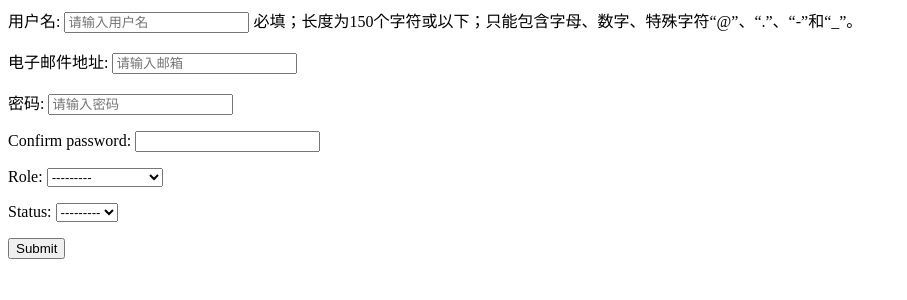
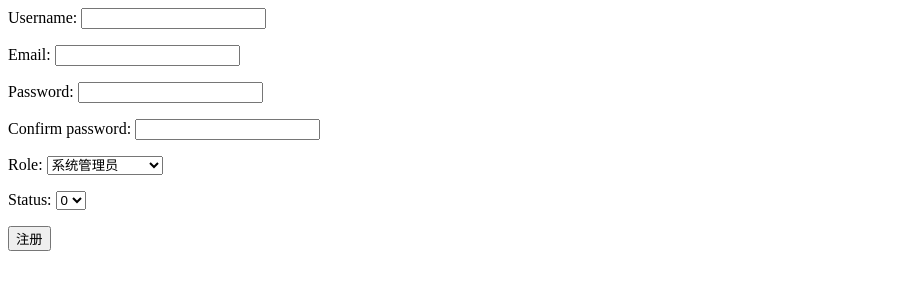
Before and after one commit to xiaolu2333/EDP_ALPHA, a Django app: page /user/register/ in a window 1280 px wide. Shown: the top 300 px of the page, without its empty margins (0-907 px from the left). Run offline with Django 4.2, Linux system fonts and the light colour scheme; tables that the repository leaves empty hold one stand-in row (values such as "Sample post").

Commit message:
完成简单的用户注册、登陆、注销功能

```diff
--- a/EDP_ALPHA/settings.py
+++ b/EDP_ALPHA/settings.py
@@ -134,6 +134,5 @@ STATIC_URL = 'static/'
 
 DEFAULT_AUTO_FIELD = 'django.db.models.BigAutoField'
 
-
-
+# 自定义用户模型
 AUTH_USER_MODEL = 'edp_user.UserProfile'
--- a/edp_index/templates/edp_index/index.html
+++ b/edp_index/templates/edp_index/index.html
@@ -33,8 +33,8 @@
         <a href="#" class="subheader-option">文件</a>
         <a href="#" class="subheader-option">工具</a>
         <a href="#" class="subheader-option">帮助</a>
-        <a href="#" class="subheader-option">三员相关的操作</a>
-        {% if user %}
+        <a href="#" class="subheader-option">三员测试菜单</a>
+        {% if user.username %}
             <a href="{% url 'edp-user:index' %}" class="subheader-user">hello, {{ user.username }}</a>
         {% else %}
             <a href="{% url 'edp-user:index' %}" class="subheader-user">用户中心</a>
--- a/edp_index/views.py
+++ b/edp_index/views.py
@@ -2,4 +2,5 @@ from django.shortcuts import render
 
 
 def index(request):
-    return render(request, 'edp_index/index.html')
+    user = request.user
+    return render(request, 'edp_index/index.html', {'user': user})
--- a/edp_user/forms.py
+++ b/edp_user/forms.py
@@ -2,20 +2,34 @@ from django import forms
 from edp_user.models import UserProfile
 
 
-class UserRegisterForm(forms.ModelForm):
-    confirm_password = forms.CharField(max_length=128)
+class UserRegisterForm(forms.Form):
+    username = forms.CharField()
+    email = forms.CharField()
+    password = forms.CharField()
+    confirm_password = forms.CharField()
+    role = forms.ChoiceField(choices=UserProfile.ROLE)
+    status = forms.ChoiceField(choices=UserProfile.STATUS)
+
 
     class Meta:
         model = UserProfile
         fields = ('username', 'email', 'password', 'confirm_password', 'role', 'status')
+        labels = {
+            'username': '姓名',
+            'email': '邮箱',
+            'password': '密码',
+            'confirm_password': '确认密码',
+            'role': '角色',
+            'status': '状态',
+        }
         widgets = {
-            'username': forms.TextInput(attrs={'lass': 'form-control', 'placeholder': '请输入用户名', }),
+            'username': forms.TextInput(attrs={'class': 'form-control', 'placeholder': '请输入用户名', }),
             'password': forms.PasswordInput(
-                attrs={'class': 'form-control', 'placeholder': '请输入密码', "help_texts": "位数不少为3位"}),
+                attrs={'class': 'form-control', 'placeholder': '请输入密码', }),
             'confirm_password': forms.PasswordInput(attrs={'class': 'form-control', 'placeholder': '请输入密码'}),
             'email': forms.EmailInput(attrs={'class': 'form-control', 'placeholder': '请输入邮箱'}),
-            'role': forms.Select(attrs={'class': 'form-control'}),
-            'status': forms.Select(attrs={'class': 'form-control'}),
+            'role': forms.Select(attrs={'class': 'form-control', 'placeholder': '请选择身份'}),
+            'status': forms.Select(attrs={'class': 'form-control', 'placeholder': '请选择状态'}),
         }
 
     def clean_confirm_password(self):
@@ -31,3 +45,18 @@ class UserRegisterForm(forms.ModelForm):
         if UserProfile.objects.exclude(pk=self.instance.pk).filter(username=username).exists():
             raise forms.ValidationError(f'Username "{username}" is already in use.')
         return username
+
+
+class EDPUserLoginForm(forms.ModelForm):
+    username = forms.CharField()
+    password = forms.CharField()
+
+    class Meta:
+        model = UserProfile
+        fields = ('username', 'password')
+
+    widgets = {
+        'username': forms.TextInput(attrs={'class': 'form-control', 'placeholder': '请输入用户名', }),
+        'password': forms.PasswordInput(
+            attrs={'class': 'form-control', 'placeholder': '请输入密码', }),
+    }
--- a/edp_user/templates/edp_user/register.html
+++ b/edp_user/templates/edp_user/register.html
@@ -1,5 +1,5 @@
 <form action='{% url "edp-user:register" %}' method="post">
     {% csrf_token %}
     {{ form.as_p }}
-    <input type="submit" value="Submit">
+    <input type="submit" value="注册">
 </form>
--- a/edp_user/urls.py
+++ b/edp_user/urls.py
@@ -4,5 +4,7 @@ from edp_user import views
 
 urlpatterns = [
     path('', views.index, name='index'),
-    path('register/', views.user_register, name='register')
+    path('login/', views.user_login, name='login'),
+    path('register/', views.user_register, name='register'),
+    path('logout/', views.user_logout, name='logout')
 ]
--- a/edp_user/views.py
+++ b/edp_user/views.py
@@ -1,10 +1,13 @@
+from django.contrib.auth import logout, login, authenticate
 from django.shortcuts import render
 
-from edp_user.forms import UserRegisterForm
+from edp_user.forms import UserRegisterForm, EDPUserLoginForm
+from edp_user.models import UserProfile
 
 
 def index(request):
-    return render(request, 'edp_user/index.html')
+    user = request.user
+    return render(request, 'edp_user/index.html', {'user': user})
 
 
 def user_register(request):
@@ -13,36 +16,36 @@ def user_register(request):
         register_form = UserRegisterForm()
         return render(request, 'edp_user/register.html', {'form': register_form})
     if request.method == 'POST':
-        register_form = UserRegisterForm(request.POST)
-        if register_form.is_valid():
-            user = register_form.save(commit=False)
-            user.set_password(register_form.cleaned_data['password'])
-            user.save()
-            return render(request, 'edp_index/index.html', {'user': user})
+        username = request.POST.get('username')
+        email = request.POST.get('email')
+        password = request.POST.get('password')
+        role = request.POST.get('role')
+        status = request.POST.get('status')
+        if username and email and password and role and status:
+            user = UserProfile.objects.create_user(username=username,email=email,password=password, role=role, status=status)
+            return render(request, 'edp_index/index.html')
 
-#
-# def log_in(request):
-#     if request.method == 'GET':
-#         form = EDPUserLoginForm()
-#         return render(request, 'edp_user_management/login.html', {'form': form})
-#     if request.method == 'POST':
-#         form = EDPUserLoginForm(request.POST)
-#         print(request.POST)
-#         print("1111111111")
-#         if form.is_valid():
-#             print("2222222222222")
-#             user = EDPUser.objects.get(username=form.cleaned_data['username'])
-#             if user is not None and user.check_password(form.cleaned_data['password']):
-#                 print("3333333333")
-#                 login(request, request.user)
-#                 return render(request, 'edp_index/index.html', {'user': user})
-#             else:
-#                 return reverse('edp_index:index')
-#         else:
-#             error_message = form.errors
-#             print(error_message)
-#             context = {
-#                 'error_message': error_message,
-#                 'form': EDPUserLoginForm()
-#             }
-#             return render(request, 'edp_user_management/login.html', context)
+
+def user_logout(request):
+    logout(request)
+    request.session.flush()
+    return render(request, 'edp_index/index.html')
+
+
+def user_login(request):
+    if request.method == 'GET':
+        form = EDPUserLoginForm()
+        return render(request, 'edp_user/login.html', {'form': form})
+    if request.method == 'POST':
+        username = request.POST.get('username')
+        password = request.POST.get('password')
+        if username and password:
+            # 用户验证
+            user = authenticate(request, username=username, password=password)
+            if user:
+                login(request, user)
+                return render(request, 'edp_index/index.html', {'user': user})
+            else:
+                return render(request, 'edp_user/login.html', {'user': user})
+        else:
+            return render(request, 'edp_user/login.html', {'form': EDPUserLoginForm()})
```
Also changed, not shown: edp_user/templates/edp_user/index.html (+5 -3 lines).
